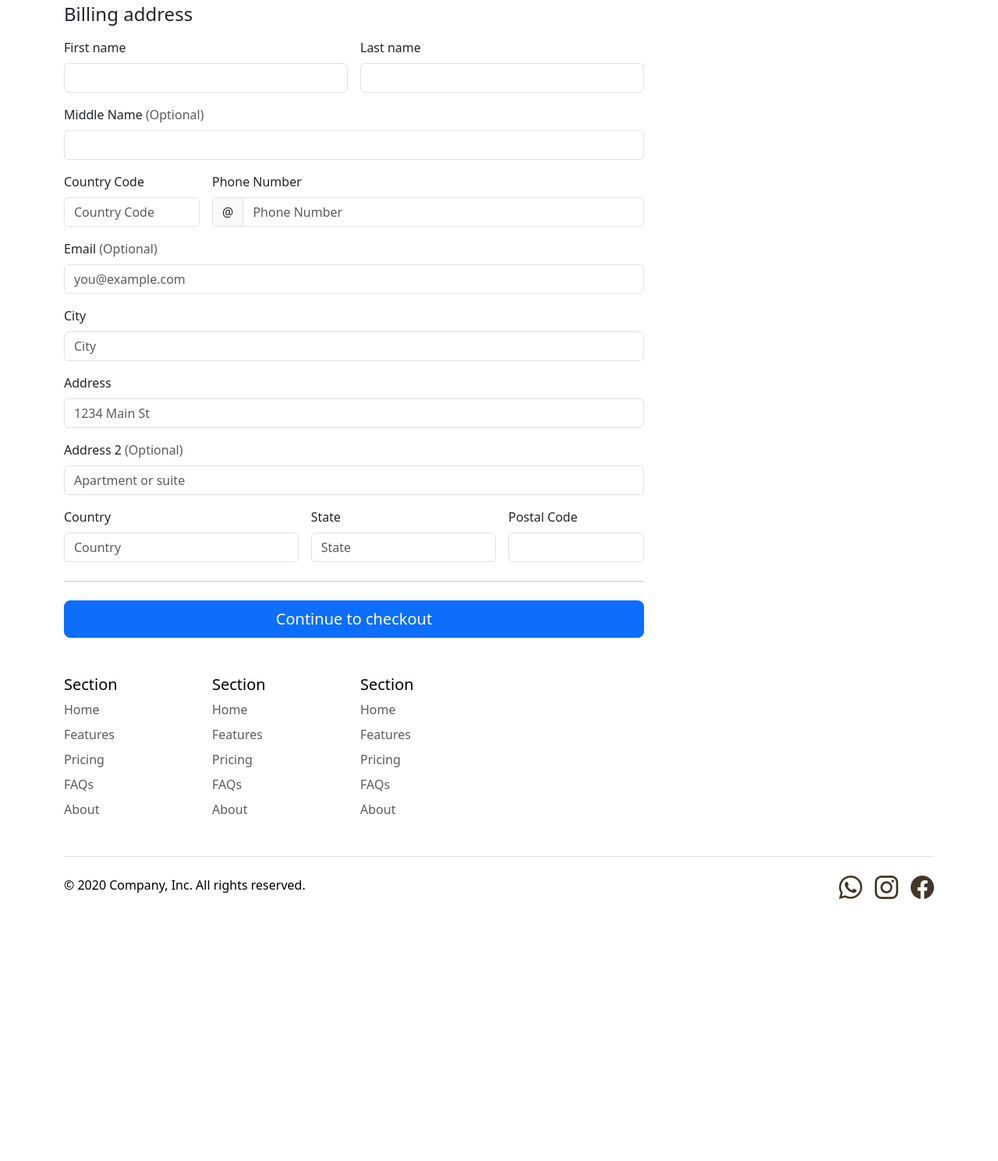
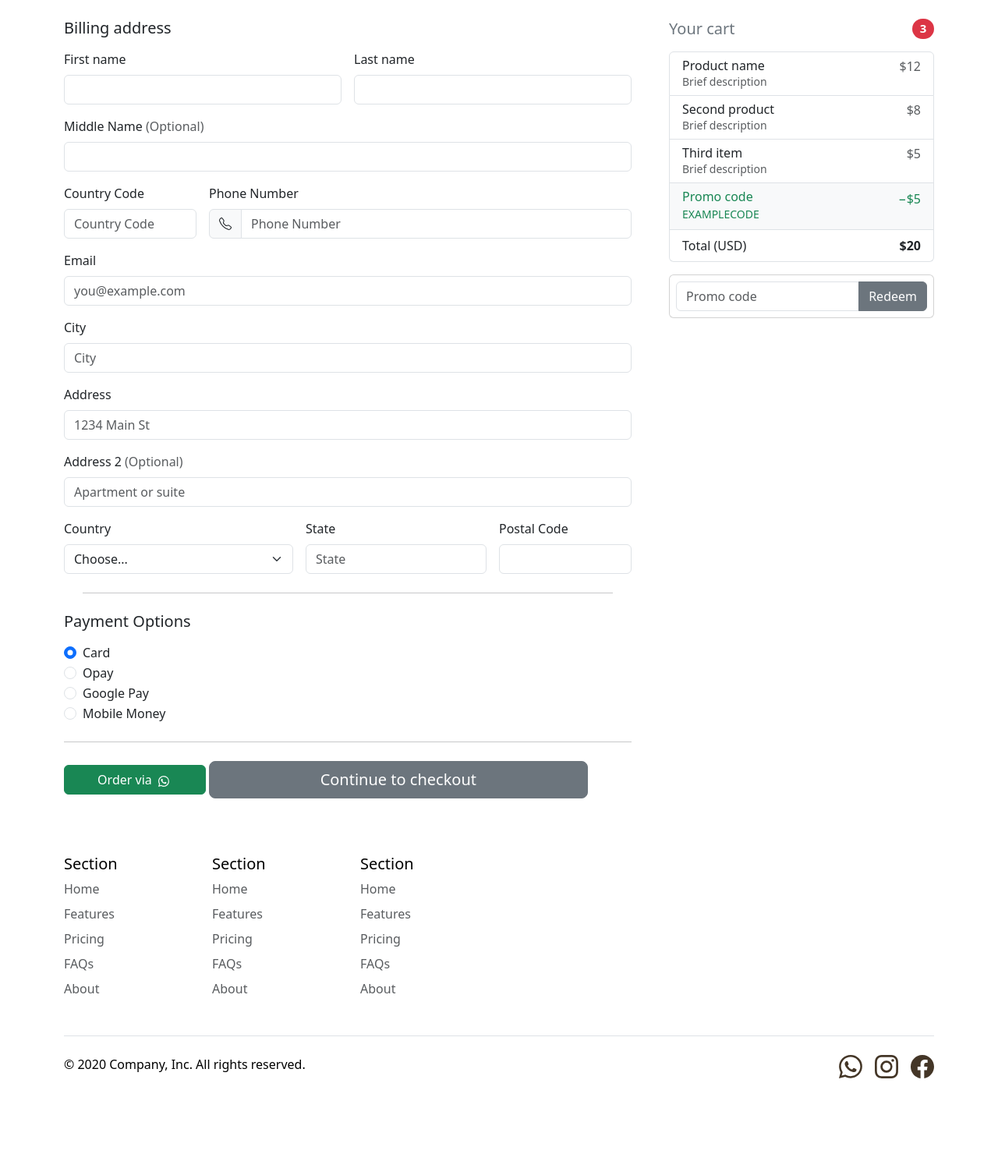
Before and after one commit to Andrew-nwaneri/cacic-store, a Flask app: page /checkout in a window 1280 px wide. Shown: the part 99-1588 px from the top of the page at 78% size. Before the commit the page ends 1252 px from the top, so only its background shows below. Run offline with Flask 3, Linux system fonts and the light colour scheme; the visitor is signed in with stand-in values (Sample User, id 1); data that the repository does not hold is empty; some libraries are stand-ins or nearby versions; some web fonts are replaced.

Commit message:
Checkout In Progress

```diff
--- a/main.py
+++ b/main.py
@@ -1,4 +1,4 @@
-from os import access
+import random
 
 from flask import Flask, abort, render_template, redirect, url_for, flash, request, jsonify
 from flask_bootstrap import Bootstrap5
@@ -31,7 +31,9 @@ application = app
 def load_user(user_id):
     return db.get_or_404(User, user_id)
 
+countries = {
 
+}
 
 class AESEncryptor:
     def __init__(self, encryption_key: str):
@@ -77,6 +79,16 @@ def clean(data):
         return f"{whole}.{decimal}"
     else:
         return format(int(number), ",")
+
+
+def token():
+    url_1 = 'https://idp.flutterwave.com/realms/flutterwave/protocol/openid-connect/token'
+    data_1 = {'client_id' : client_id, 'client_secret' : client_secret, 'grant_type': 'client_credentials'}
+    response_1 = requests.post(url_1, data=data_1)
+    access_token = response_1.json()["access_token"]
+    return access_token
+
+
 
 app.config['SQLALCHEMY_DATABASE_URI'] = os.getenv("DB_STORE", "sqlite:///users.db")
 db = SQLAlchemy(model_class=Base)
@@ -160,6 +172,7 @@ inventory_dict = [{
         "price": 68500.0,
         "unit": "25Litre"
     }]
+
 
 @app.route("/add-to-cart/<int:item_id>", methods=["POST"])
 def add_to_cart(item_id):
@@ -345,6 +358,7 @@ def checkout():
         city = request.form.get("city")
         country_code = request.form.get("country_code")
         country = request.form.get("country")
+        payment_option = request.form.get("paymentMethod")
         required_fields = {
             "First Name": first_name,
             "Last Name": last_name,
@@ -355,7 +369,8 @@ def checkout():
             "Postal Code": post_code,
             "Country": country,
             "City": city,
-            "Country Code": country_code
+            "Country Code": country_code,
+            "Payment Option": payment_option
         }
 
         for field_name, value in required_fields.items():
@@ -369,8 +384,10 @@ def checkout():
             search_response = requests.post(search_url, headers=search_headers, json=search_data)
             if not search_response.json()['data']:
                 credential_header = {'Authorization' : bearer, "X-Idempotency-Key": idempotency_key, "X-Trace-Id": trace_id}
-                credential_data = {
-                "address": {
+                credential_data = None
+                if middle_name and address2:
+                    credential_data = {
+                    "address": {
                     "city": city,
                     "country": country,
                     "line1": address,
@@ -388,69 +405,135 @@ def checkout():
                     "number": phone_number
                 },
                 "email": mail}
-
+                elif middle_name and not address2:
+                    credential_data = {
+                    "address": {
+                    "city": city,
+                    "country": country,
+                    "line1": address,
+                    "postal_code": post_code,
+                    "state": state
+                    },
+                    "name": {
+                        "first": first_name,
+                        "middle": middle_name,
+                        "last": last_name
+                    },
+                    "phone": {
+                        "country_code": country_code,
+                        "number": phone_number
+                    },
+                    "email": mail}
+                elif address2 and not middle_name:
+                    credential_data = {
+                    "address": {
+                    "city": city,
+                    "country": country,
+                    "line1": address,
+                    "line2": address2,
+                    "postal_code": post_code,
+                    "state": state
+                    },
+                    "name": {
+                        "first": first_name,
+                        "last": last_name
+                    },
+                    "phone": {
+                        "country_code": country_code,
+                        "number": phone_number
+                    },
+                    "email": mail}
+                else:
+                    credential_data = {
+                        "address": {
+                            "city": city,
+                            "country": country,
+                            "line1": address,
+                            "postal_code": post_code,
+                            "state": state
+                        },
+                        "name": {
+                            "first": first_name,
+                            "last": last_name
+                        },
+                        "phone": {
+                            "country_code": country_code,
+                            "number": phone_number
+                        },
+                        "email": mail}
                 credential_response = requests.post(url=url, headers=credential_header, json=credential_data)
-                print(credential_response)
-                return redirect(url_for('payment_method'))
+                if credential_response.json()["status"] == "success":
+                    return redirect(url_for('payment_method', cacic=bearer))
+                else:
+                    return jsonify(credential_response.json())
 
             else:
                 print(search_response.json()['data'])
-                return render_template("payment_method.html", cart_count=cart_count)
+                return redirect(url_for("payment_method", cart_count=cart_count, cacic=bearer))
 
         except Exception as e:
             print(e)
             return jsonify({"STATUS": "Failed"})
     return render_template("processing.html", cart_count=cart_count)
 
+@app.route("/payment-method")
+def payment_method():
+    bearer = request.args.get("cacic")
+    print(bearer)
+    return render_template("payment-method.html", cacic=bearer)
 
+@app.route("/payment", methods=["GET", "POST"])
+def pay():
+    method = request.args.get("method")
+    nonce = random.randint(100000000000, 999999999999)
+    bearer = request.args.get("cacic")
+    trace_id = request.args.get('trace')
+    idempotency_key = request.args.get('id_key')
+    url = 'https://api.flutterwave.cloud/developersandbox/payment-methods'
+    header = {'Authorization': bearer, 'X-Trace-Id': trace_id, 'X-Idempotency-Key': idempotency_key}
 
-    # credential_header = {'Authorization' : bearer, "X-Idempotency-Key": idempotency_key, "X-Trace-Id": trace_id}
-    # credential_data = {
-    # "address": {
-    #     "city": "Gotham",
-    #     "country": "US",
-    #     "line1": "221B Baker Street",
-    #     "line2": "b",
-    #     "postal_code": "94105",
-    #     "state": "Colorado"
-    # },
-    # "name": {
-    #     "first": "King",
-    #     "middle": "Leo",
-    #     "last": "James"
-    # },
-    # "phone": {
-    #     "country_code": "1",
-    #     "number": "6313958745"
-    # },
-    # "email": "james@example.com"}
+    print(nonce)
+    print(method)
+    print(trace_id)
+    print(idempotency_key)
+    print(bearer)
+    if method == "Card":
+        data= {
+        "type": "card",
+        "card": {
+            "encrypted_card_number": "{{$encrypted_card_number}}",
+            "encrypted_expiry_month": "{{$encrypted_expiry_month}}",
+            "encrypted_expiry_year": "{{$encrypted_expiry_year}}",
+            "encrypted_cvv": "{{$encrypted_cvv}}",
+            "nonce": nonce}
+        }
+        response = requests.post(url=url, headers=header, json=data)
 
-    # credential_response = requests.post(url=url, headers=credential_header, json=credential_data)
-    # print(credential_response)
+    elif method == "mobileMoney":
+        data= {
+            "type": "mobile_money",
+            "mobile_money": {
+                "country_code": country_code,
+                "network": network,
+                "phone_number": phone_number
+            }
+            }
+        response = requests.post(url=url, headers=header, json=data)
 
+    elif method == "Opay":
+        data = {"type": "opay"}
+        response = requests.post(url=url, headers=header, json=data)
+    elif method == "googlePay":
+        data = {"type":"googlepay",
+                "googlepay":{
+                    "card_holder_name":"John Doe"
+                }
+                }
+        response = requests.post(url=url, headers=header, json=data)
+    else:
+        return jsonify({400 :{"Message": "Invalid Request"}})
+    return render_template("payment.html")
 
-    # card_url = 'https://api.flutterwave.cloud/developersandbox/payment-methods'
-    # card_header = { 'Authorization': 'Bearer {{YOUR_ACCESS_TOKEN}}', 'Content-Type': 'application/json', 'X-Trace-Id': '{{YOUR_UNIQUE_TRACE_ID}}', 'X-Idempotency-Key': '{{YOUR_UNIQUE_INDEMPOTENCY_KEY}}'}
-    # data= {
-    # "type": "card",
-    # "card": {
-    #     "encrypted_card_number": "{{$encrypted_card_number}}",
-    #     "encrypted_expiry_month": "{{$encrypted_expiry_month}}",
-    #     "encrypted_expiry_year": "{{$encrypted_expiry_year}}",
-    #     "encrypted_cvv": "{{$encrypted_cvv}}",
-    #     "nonce": "{{$randomly_generated_nonce}}"}
-    # }
-    # response = requests.post(url=card_url, headers=card_header, data=data)
-@app.route("/payment-method", methods=["GET", "POST"])
-def payment_method():
-    return render_template("payment-method.html")
-
-def token():
-    url_1 = 'https://idp.flutterwave.com/realms/flutterwave/protocol/openid-connect/token'
-    data_1 = {'client_id' : client_id, 'client_secret' : client_secret, 'grant_type': 'client_credentials'}
-    response_1 = requests.post(url_1, data=data_1)
-    access_token = response_1.json()["access_token"]
-    return access_token
 
 
 @app.route("/delete/<int:post_id>")
--- a/templates/processing.html
+++ b/templates/processing.html
@@ -15,8 +15,12 @@
         }
 </style>
 
+<div class="container my-4">
 <main>
-<div class="container">
+    <div class="row g-5">
+    <div class="col-md-5 col-lg-4 order-md-last"> <h5 class="d-flex justify-content-between align-items-center mb-3"> <span class="text-secondary">Your cart</span> <span class="badge bg-danger rounded-pill">3</span> </h5> <ul class="list-group mb-3"> <li class="list-group-item d-flex justify-content-between lh-sm"> <div> <h6 class="my-0">Product name</h6> <small class="text-body-secondary">Brief description</small> </div> <span class="text-body-secondary">$12</span> </li> <li class="list-group-item d-flex justify-content-between lh-sm"> <div> <h6 class="my-0">Second product</h6> <small class="text-body-secondary">Brief description</small> </div> <span class="text-body-secondary">$8</span> </li> <li class="list-group-item d-flex justify-content-between lh-sm"> <div> <h6 class="my-0">Third item</h6> <small class="text-body-secondary">Brief description</small> </div> <span class="text-body-secondary">$5</span> </li> <li class="list-group-item d-flex justify-content-between bg-body-tertiary"> <div class="text-success"> <h6 class="my-0">Promo code</h6> <small>EXAMPLECODE</small> </div> <span class="text-success">−$5</span> </li> <li class="list-group-item d-flex justify-content-between"> <span>Total (USD)</span> <strong>$20</strong> </li> </ul> <form class="card p-2"> <div class="input-group"> <input type="text" class="form-control" placeholder="Promo code"> <button type="submit" class="btn btn-secondary">Redeem</button> </div> </form> </div>
+<div class="col-md-7 col-lg-8">
+    <h5 class="mb-3">Billing address</h5>
     {% with messages = get_flashed_messages() %}
       {% if messages %}
       {% for message in messages %}
@@ -24,7 +28,7 @@
       {% endfor %}
       {% endif %}
       {% endwith %}
-<div class="col-md-7 col-lg-8"> <h4 class="mb-3">Billing address</h4> <form class="needs-validation" method="POST" novalidate=""> <div class="row g-3"> <div class="col-sm-6"> <label for="firstName" class="form-label">First name</label> <input type="text" class="form-control" id="firstName" name="firstName" placeholder="" value="" required=""> <div class="invalid-feedback">
+    <form class="needs-validation" method="POST" novalidate=""> <div class="row g-3"> <div class="col-sm-6"> <label for="firstName" class="form-label">First name</label> <input type="text" class="form-control" id="firstName" name="firstName" placeholder="" value="" required=""> <div class="invalid-feedback">
 Valid first name is required.
 </div> </div> <div class="col-sm-6"> <label for="lastName" class="form-label">Last name</label> <input type="text" class="form-control" id="lastName" name="lastName" placeholder="" value="" required=""> <div class="invalid-feedback">
 Valid last name is required.
@@ -33,11 +37,13 @@ Valid last name is required.
 <div class="col-md-3"> <label for="country_code" class="form-label">Country Code</label><input type="number" class="form-control" id="country_code" name="country_code" placeholder="Country Code"><div class="invalid-feedback">
 Please select a valid country code.
 </div> </div>
-    <div class="col-md-9"> <label for="phone-number" class="form-label">Phone Number</label> <div class="input-group has-validation"> <span class="input-group-text">@</span> <input type="number" class="form-control" id="phone-number" name="phone-number" placeholder="Phone Number" required=""> <div class="invalid-feedback">
+    <div class="col-md-9"> <label for="phone-number" class="form-label">Phone Number</label> <div class="input-group has-validation"> <span class="input-group-text"><svg xmlns="http://www.w3.org/2000/svg" width="16" height="16" fill="currentColor" class="bi bi-telephone" viewBox="0 0 16 16">
+  <path d="M3.654 1.328a.678.678 0 0 0-1.015-.063L1.605 2.3c-.483.484-.661 1.169-.45 1.77a17.6 17.6 0 0 0 4.168 6.608 17.6 17.6 0 0 0 6.608 4.168c.601.211 1.286.033 1.77-.45l1.034-1.034a.678.678 0 0 0-.063-1.015l-2.307-1.794a.68.68 0 0 0-.58-.122l-2.19.547a1.75 1.75 0 0 1-1.657-.459L5.482 8.062a1.75 1.75 0 0 1-.46-1.657l.548-2.19a.68.68 0 0 0-.122-.58zM1.884.511a1.745 1.745 0 0 1 2.612.163L6.29 2.98c.329.423.445.974.315 1.494l-.547 2.19a.68.68 0 0 0 .178.643l2.457 2.457a.68.68 0 0 0 .644.178l2.189-.547a1.75 1.75 0 0 1 1.494.315l2.306 1.794c.829.645.905 1.87.163 2.611l-1.034 1.034c-.74.74-1.846 1.065-2.877.702a18.6 18.6 0 0 1-7.01-4.42 18.6 18.6 0 0 1-4.42-7.009c-.362-1.03-.037-2.137.703-2.877z"/>
+</svg></span> <input type="number" class="form-control" id="phone-number" name="phone-number" placeholder="Phone Number" required=""> <div class="invalid-feedback">
         Your phone number is required.</div>
     </div></div>
 
-    <div class="col-12"> <label for="email" class="form-label">Email <span class="text-body-secondary">(Optional)</span></label> <input type="email" class="form-control" id="email" name="email" placeholder="you@example.com"> <div class="invalid-feedback">
+    <div class="col-12"> <label for="email" class="form-label">Email </label> <input type="email" class="form-control" id="email" name="email" placeholder="you@example.com"> <div class="invalid-feedback">
 Please enter a valid email address for shipping updates.
 </div> </div> <div class="col-12"> <label for="city" class="form-label">City</label> <input type="text" class="form-control" id="city" name="city" placeholder="City" required=""> <div class="invalid-feedback">
 Please enter your city.
@@ -46,15 +52,32 @@ Please enter your city.
 Please enter your shipping address.
 </div> </div>
     <div class="col-12"> <label for="address2" class="form-label">Address 2 <span class="text-body-secondary">(Optional)</span></label> <input type="text" class="form-control" id="address2" name="address2" placeholder="Apartment or suite"> </div>
-    <div class="col-md-5"> <label for="country" class="form-label">Country</label><input type="text" class="form-control" id="country" name="country" placeholder="Country" value="" required=""> <div class="invalid-feedback">
+    <div class="col-md-5"> <label for="country" class="form-label">Country</label> <select class="form-select" id="country" required=""> <option value="">Choose...</option> <option value="NG">Nigeria</option> <option value="US">United States</option> <option value="UK">United Kingdom</option> <option value="CA">Canada</option> <option value="GH">Ghana</option> <option value="ZA">South Africa</option> </select> <div class="invalid-feedback">
 Please select a valid country.
 </div> </div> <div class="col-md-4"> <label for="state" class="form-label">State</label><input type="text" class="form-control" id="state" name="state" placeholder="State" value="" required=""><div class="invalid-feedback">
 Please provide a valid state.
 </div> </div> <div class="col-md-3"> <label for="postCode" class="form-label">Postal Code</label> <input type="text" class="form-control" id="postCode" name="postCode" placeholder="" required=""> <div class="invalid-feedback">
 Postal code required.
-</div> </div> </div>  <hr class="my-4"> <button class="w-100 btn btn-primary btn-lg" type="submit">Continue to checkout</button> </form> </div>
+</div> </div> </div>
+    <hr class="m-4">
+    <h5 class="mb-3">Payment Options</h5>
+    <div class="my-3">
+        <div class="form-check"> <input id="Card" name="paymentMethod" type="radio" class="form-check-input" checked="" required=""> <label class="form-check-label" for="Card">Card</label> </div>
+        <div class="form-check"> <input id="Opay" name="paymentMethod" type="radio" class="form-check-input" required=""> <label class="form-check-label" for="Opay">Opay</label> </div>
+        <div class="form-check"> <input id="googlePay" name="paymentMethod" type="radio" class="form-check-input" required=""> <label class="form-check-label" for="googlePay">Google Pay</label> </div>
+        <div class="form-check"> <input id="mobileMoney" name="paymentMethod" type="radio" class="form-check-input" required=""> <label class="form-check-label" for="mobileMoney">Mobile Money</label> </div>
+    </div>
+    <hr class="my-4">
+        <div class="">
+            <button class="col-3 btn btn-success btn-md" type="submit">Order via <svg xmlns="http://www.w3.org/2000/svg" width="14" height="14" fill="white" class="bi bi-whatsapp mx-1" viewBox="0 0 16 16">
+          <path d="M13.601 2.326A7.85 7.85 0 0 0 7.994 0C3.627 0 .068 3.558.064 7.926c0 1.399.366 2.76 1.057 3.965L0 16l4.204-1.102a7.9 7.9 0 0 0 3.79.965h.004c4.368 0 7.926-3.558 7.93-7.93A7.9 7.9 0 0 0 13.6 2.326zM7.994 14.521a6.6 6.6 0 0 1-3.356-.92l-.24-.144-2.494.654.666-2.433-.156-.251a6.56 6.56 0 0 1-1.007-3.505c0-3.626 2.957-6.584 6.591-6.584a6.56 6.56 0 0 1 4.66 1.931 6.56 6.56 0 0 1 1.928 4.66c-.004 3.639-2.961 6.592-6.592 6.592m3.615-4.934c-.197-.099-1.17-.578-1.353-.646-.182-.065-.315-.099-.445.099-.133.197-.513.646-.627.775-.114.133-.232.148-.43.05-.197-.1-.836-.308-1.592-.985-.59-.525-.985-1.175-1.103-1.372-.114-.198-.011-.304.088-.403.087-.088.197-.232.296-.346.1-.114.133-.198.198-.33.065-.134.034-.248-.015-.347-.05-.099-.445-1.076-.612-1.47-.16-.389-.323-.335-.445-.34-.114-.007-.247-.007-.38-.007a.73.73 0 0 0-.529.247c-.182.198-.691.677-.691 1.654s.71 1.916.81 2.049c.098.133 1.394 2.132 3.383 2.992.47.205.84.326 1.129.418.475.152.904.129 1.246.08.38-.058 1.171-.48 1.338-.943.164-.464.164-.86.114-.943-.049-.084-.182-.133-.38-.232"/>
+                <use xlink:href="#WHATSAPP"></use></svg></button>
+            <button class="w-80 col-8 btn btn-secondary btn-lg" type="submit">Continue to checkout</button> </div>
+
+    </form>
 </div>
-</main>
+</div>
+</main></div>
 {% include "footer.html" %}
 <script src="/docs/5.3/dist/js/bootstrap.bundle.min.js" integrity="sha384-ndDqU0Gzau9qJ1lfW4pNLlhNTkCfHzAVBReH9diLvGRem5+R9g2FzA8ZGN954O5Q" class="astro-vvvwv3sm"></script>
 <script src="checkout.js" class="astro-vvvwv3sm"></script>
```
Also changed, not shown: forms.py (+43 -8 lines), templates/payment-method.html (+6 -1 lines), templates/payment.html (added, +10 -0 lines).
